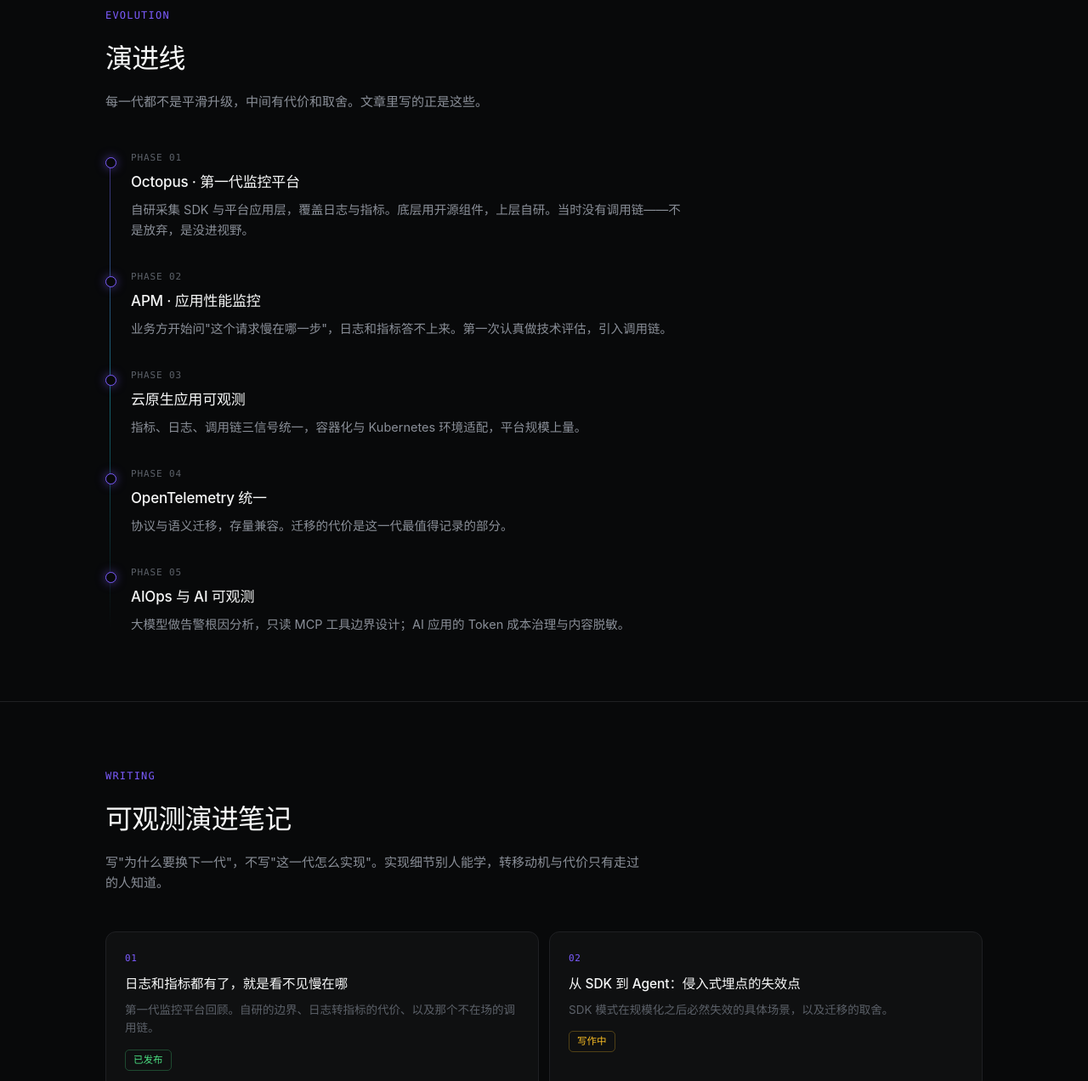
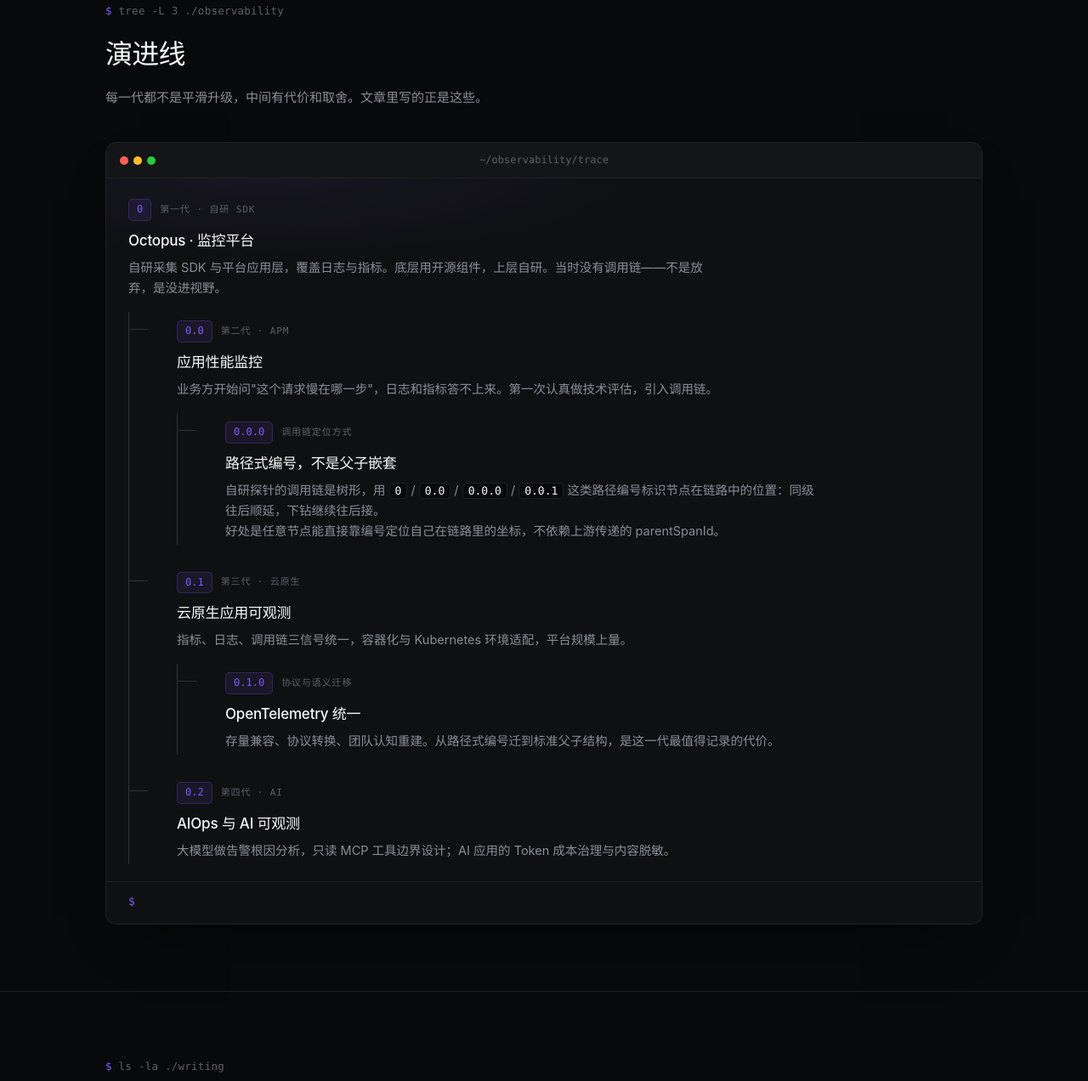
Before and after one commit to huangwenbang110-droid/huangwenbang110-droid.github.io, a plain HTML site: page index.html in a window 1280 px wide. Shown: the part 903-2175 px from the top of the page at 85% size. Drawn offline with Linux system fonts and the light colour scheme.

Commit message:
merge: 合并终端风与 Linear 风；演进线改为路径式编号树形（0 / 0.0 / 0.0.0）

```diff
--- a/index.html
+++ b/index.html
@@ -4,7 +4,7 @@
 <meta charset="UTF-8">
 <meta name="viewport" content="width=device-width, initial-scale=1.0">
 <title>云原生可观测 · 从自研 SDK 到 AI 可观测</title>
-<meta name="description" content="七年走过可观测四代演进：自研 SDK、Agent 架构、OpenTelemetry 统一、AIOps 与 AI 可观测。">
+<meta name="description" content="七年走过可观测体系四代演进：自研 SDK、Agent 架构、OpenTelemetry 统一、AIOps 与 AI 可观测。">
 <style>
   :root {
     --bg: #08090a;
@@ -17,6 +17,7 @@
     --text-3: #5c6169;
     --accent: #7c5cff;
     --accent-2: #22d3ee;
+    --green: #4ade80;
     --sans: "Inter", -apple-system, BlinkMacSystemFont, "Segoe UI", "PingFang SC", "Microsoft YaHei", sans-serif;
     --mono: ui-monospace, SFMono-Regular, "SF Mono", Menlo, Consolas, monospace;
   }
@@ -34,6 +35,8 @@
   a { color: inherit; text-decoration: none; }
   .wrap { max-width: 1080px; margin: 0 auto; padding: 0 24px; }
 
+  @keyframes blink { 0%, 49% { opacity: 1; } 50%, 100% { opacity: 0; } }
+
   /* nav */
   nav {
     position: sticky; top: 0; z-index: 100;
@@ -43,14 +46,15 @@
   }
   .nav-inner { display: flex; align-items: center; justify-content: space-between; height: 60px; }
   .brand { font-size: 15px; font-weight: 500; letter-spacing: -0.01em; display: flex; align-items: center; gap: 9px; }
+  .brand-path { font-family: var(--mono); font-size: 12px; color: var(--text-3); font-weight: 400; }
   .dot { width: 7px; height: 7px; border-radius: 50%; background: var(--accent); box-shadow: 0 0 10px var(--accent); }
   .nav-links { display: flex; gap: 28px; font-size: 14px; color: var(--text-2); }
   .nav-links a { transition: color .18s; }
   .nav-links a:hover { color: var(--text); }
-  @media (max-width: 700px) { .nav-links { display: none; } }
+  @media (max-width: 700px) { .nav-links { display: none; } .brand-path { display: none; } }
 
   /* hero */
-  header { padding: 120px 0 90px; position: relative; }
+  header { padding: 116px 0 88px; position: relative; }
   header::before {
     content: ""; position: absolute; top: -120px; left: 50%; transform: translateX(-50%);
     width: 900px; height: 520px; pointer-events: none;
@@ -73,6 +77,12 @@
     background: linear-gradient(102deg, #ffffff 8%, #a78bfa 52%, #22d3ee 100%);
     -webkit-background-clip: text; background-clip: text; color: transparent;
   }
+  .caret {
+    display: inline-block; width: 3px; height: 0.78em; margin-left: 10px;
+    background: var(--accent); vertical-align: -0.04em;
+    box-shadow: 0 0 12px rgba(124,92,255,0.85);
+    animation: blink 1.1s steps(1) infinite;
+  }
   .lede { font-size: 17px; color: var(--text-2); max-width: 620px; margin-bottom: 38px; }
   .actions { display: flex; gap: 12px; flex-wrap: wrap; }
   .btn {
@@ -86,11 +96,12 @@
   .btn.primary:hover { background: #dedfe2; border-color: #dedfe2; }
 
   section { padding: 78px 0; border-top: 1px solid var(--border); }
-  .sec-head { margin-bottom: 44px; }
+  .sec-head { margin-bottom: 40px; }
   .sec-label {
-    font-family: var(--mono); font-size: 12px; color: var(--accent);
-    letter-spacing: 0.1em; text-transform: uppercase; margin-bottom: 14px;
+    font-family: var(--mono); font-size: 12.5px; color: var(--text-3);
+    letter-spacing: 0.02em; margin-bottom: 14px;
   }
+  .sec-label::before { content: "$ "; color: var(--accent); }
   h2 { font-size: clamp(1.5rem, 2.6vw, 2rem); font-weight: 500; letter-spacing: -0.025em; margin-bottom: 12px; }
   .sec-sub { color: var(--text-2); font-size: 15px; max-width: 640px; }
 
@@ -101,24 +112,70 @@
   .metric .l { font-size: 13px; color: var(--text-3); }
   @media (max-width: 700px) { .metrics { grid-template-columns: 1fr; } }
 
-  /* timeline */
-  .tl { position: relative; padding-left: 30px; }
-  .tl::before {
-    content: ""; position: absolute; left: 5px; top: 8px; bottom: 8px; width: 1px;
-    background: linear-gradient(to bottom, var(--accent), var(--accent-2), transparent);
-    opacity: .45;
+  /* terminal window */
+  .term {
+    border: 1px solid var(--border); border-radius: 12px; overflow: hidden;
+    background: var(--surface);
+    box-shadow: 0 30px 70px -40px rgba(0,0,0,0.9), 0 0 0 1px rgba(255,255,255,0.012) inset;
   }
-  .tl-item { position: relative; padding-bottom: 34px; }
-  .tl-item:last-child { padding-bottom: 0; }
-  .tl-item::before {
-    content: ""; position: absolute; left: -30px; top: 8px;
-    width: 11px; height: 11px; border-radius: 50%;
-    background: var(--bg); border: 1.5px solid var(--accent);
-    box-shadow: 0 0 12px rgba(124,92,255,0.55);
+  .term-bar {
+    display: flex; align-items: center; gap: 12px;
+    height: 42px; padding: 0 16px;
+    background: var(--surface-2); border-bottom: 1px solid var(--border);
   }
-  .tl-phase { font-family: var(--mono); font-size: 11px; color: var(--text-3); letter-spacing: 0.08em; }
-  .tl-title { font-size: 17px; font-weight: 500; margin: 5px 0 7px; letter-spacing: -0.01em; }
-  .tl-desc { font-size: 14.5px; color: var(--text-2); max-width: 660px; }
+  .dots { display: flex; gap: 6px; }
+  .dots i { display: block; width: 10px; height: 10px; border-radius: 50%; }
+  .dots i:nth-child(1) { background: #ff5f57; }
+  .dots i:nth-child(2) { background: #febc2e; }
+  .dots i:nth-child(3) { background: #28c840; }
+  .term-title { flex: 1; text-align: center; font-family: var(--mono); font-size: 12px; color: var(--text-3); }
+  .term-spacer { width: 42px; }
+
+  .term-body {
+    padding: 8px 0 4px;
+    background:
+      radial-gradient(620px 130px at 18% 0%, rgba(124,92,255,0.075), transparent 70%),
+      var(--surface);
+  }
+
+  /* tree */
+  .node { position: relative; padding: 16px 26px; transition: background .2s; }
+  .node:hover { background: rgba(255,255,255,0.018); }
+  .node-head { display: flex; align-items: center; gap: 10px; margin-bottom: 9px; flex-wrap: wrap; }
+  .path {
+    font-family: var(--mono); font-size: 12px; color: var(--accent);
+    background: rgba(124,92,255,0.10); border: 1px solid rgba(124,92,255,0.24);
+    padding: 2px 9px; border-radius: 5px;
+    transition: all .2s;
+  }
+  .node:hover .path { background: rgba(124,92,255,0.18); border-color: rgba(124,92,255,0.45); box-shadow: 0 0 14px -2px rgba(124,92,255,0.5); }
+  .meta { font-family: var(--mono); font-size: 11px; color: var(--text-3); letter-spacing: 0.08em; }
+  .node-title { font-size: 17px; font-weight: 500; letter-spacing: -0.012em; margin-bottom: 6px; }
+  .node-desc { font-size: 14.5px; color: var(--text-2); max-width: 700px; }
+  .node-desc code {
+    font-family: var(--mono); font-size: 13px; color: var(--text);
+    background: var(--bg); border: 1px solid var(--border);
+    padding: 1px 6px; border-radius: 4px;
+  }
+
+  .children { margin-top: 16px; padding-left: 30px; border-left: 1px solid var(--border-bright); }
+  .children > .node { padding-left: 26px; }
+  .children > .node::before {
+    content: ""; position: absolute; left: -30px; top: 26px;
+    width: 22px; height: 1px; background: var(--border-bright);
+  }
+  .children > .node:first-child { padding-top: 10px; }
+  .children > .node:first-child::before { top: 20px; }
+  .children > .node:last-child { padding-bottom: 4px; }
+  @media (max-width: 640px) { .children { padding-left: 18px; } .children > .node { padding-left: 16px; } .children > .node::before { left: -18px; width: 12px; } }
+
+  .term-foot {
+    display: flex; align-items: center; gap: 9px;
+    padding: 12px 26px 16px; font-family: var(--mono); font-size: 13px; color: var(--text-3);
+    border-top: 1px solid var(--border);
+  }
+  .ps { color: var(--accent); }
+  .cursor { display: block; width: 8px; height: 15px; background: var(--accent); opacity: .85; animation: blink 1.1s steps(1) infinite; }
 
   /* cards */
   .grid { display: grid; grid-template-columns: repeat(2, 1fr); gap: 12px; }
@@ -132,7 +189,7 @@
   .card h3 { font-size: 15.5px; font-weight: 500; margin-bottom: 8px; line-height: 1.45; letter-spacing: -0.005em; }
   .card p { font-size: 13.5px; color: var(--text-3); line-height: 1.6; }
   .card .status { display: inline-block; margin-top: 14px; font-size: 11.5px; font-family: var(--mono); color: var(--text-3); border: 1px solid var(--border); padding: 2px 9px; border-radius: 5px; }
-  .card .status.done { color: #4ade80; border-color: rgba(74,222,128,0.28); }
+  .card .status.done { color: var(--green); border-color: rgba(74,222,128,0.28); }
   .card .status.wip { color: #fbbf24; border-color: rgba(251,191,36,0.28); }
 
   /* project */
@@ -140,7 +197,8 @@
   .proj:hover { border-color: var(--border-bright); }
   .proj-top { display: flex; align-items: center; gap: 12px; margin-bottom: 16px; flex-wrap: wrap; }
   .proj-name { font-family: var(--mono); font-size: 15px; color: var(--text); }
-  .proj-desc { color: var(--text-2); font-size: 14.5px; margin-bottom: 20px; max-width: 660px; }
+  .proj-name::before { content: "$ "; color: var(--accent); }
+  .proj-desc { color: var(--text-2); font-size: 14.5px; margin-bottom: 20px; max-width: 680px; }
   .tags { display: flex; gap: 8px; flex-wrap: wrap; }
   .tag { font-size: 11.5px; font-family: var(--mono); color: var(--text-2); border: 1px solid var(--border); padding: 3px 10px; border-radius: 5px; background: var(--bg); }
 
@@ -150,14 +208,14 @@
 
   .reveal { opacity: 0; transform: translateY(18px); transition: opacity .7s cubic-bezier(.16,1,.3,1), transform .7s cubic-bezier(.16,1,.3,1); }
   .reveal.in { opacity: 1; transform: none; }
-  @media (prefers-reduced-motion: reduce) { .reveal { opacity: 1; transform: none; transition: none; } }
+  @media (prefers-reduced-motion: reduce) { .reveal { opacity: 1; transform: none; transition: none; } .caret, .cursor { animation: none; } }
 </style>
 </head>
 <body>
 
 <nav>
   <div class="wrap nav-inner">
-    <div class="brand"><span class="dot"></span>云原生可观测</div>
+    <div class="brand"><span class="dot"></span>云原生可观测 <span class="brand-path">~/observability</span></div>
     <div class="nav-links">
       <a href="#evolution">演进线</a>
       <a href="#writing">文章</a>
@@ -170,7 +228,7 @@
 <header>
   <div class="wrap">
     <div class="chip"><span>·</span> 2019 — 至今 · 四代演进</div>
-    <h1>从自研 SDK 到<br><span class="grad">AI 可观测</span></h1>
+    <h1>从自研 SDK 到<br><span class="grad">AI 可观测</span><span class="caret"></span></h1>
     <p class="lede">
       七年间完整走过可观测体系的四代演进：自研 SDK、Agent 架构、OpenTelemetry 统一、AIOps 与 AI 可观测。
       在数百应用、数千业务单元、数万节点的规模上做过完整落地。
@@ -191,36 +249,65 @@
 <section id="evolution">
   <div class="wrap">
     <div class="sec-head reveal">
-      <div class="sec-label">Evolution</div>
+      <div class="sec-label">tree -L 3 ./observability</div>
       <h2>演进线</h2>
       <p class="sec-sub">每一代都不是平滑升级，中间有代价和取舍。文章里写的正是这些。</p>
     </div>
-    <div class="tl">
-      <div class="tl-item reveal">
-        <div class="tl-phase">PHASE 01</div>
-        <div class="tl-title">Octopus · 第一代监控平台</div>
-        <div class="tl-desc">自研采集 SDK 与平台应用层，覆盖日志与指标。底层用开源组件，上层自研。当时没有调用链——不是放弃，是没进视野。</div>
+
+    <div class="term reveal">
+      <div class="term-bar">
+        <span class="dots"><i></i><i></i><i></i></span>
+        <span class="term-title">~/observability/trace</span>
+        <span class="term-spacer"></span>
       </div>
-      <div class="tl-item reveal">
-        <div class="tl-phase">PHASE 02</div>
-        <div class="tl-title">APM · 应用性能监控</div>
-        <div class="tl-desc">业务方开始问"这个请求慢在哪一步"，日志和指标答不上来。第一次认真做技术评估，引入调用链。</div>
+      <div class="term-body">
+
+        <div class="node">
+          <div class="node-head"><code class="path">0</code><span class="meta">第一代 · 自研 SDK</span></div>
+          <div class="node-title">Octopus · 监控平台</div>
+          <div class="node-desc">自研采集 SDK 与平台应用层，覆盖日志与指标。底层用开源组件，上层自研。当时没有调用链——不是放弃，是没进视野。</div>
+
+          <div class="children">
+
+            <div class="node">
+              <div class="node-head"><code class="path">0.0</code><span class="meta">第二代 · APM</span></div>
+              <div class="node-title">应用性能监控</div>
+              <div class="node-desc">业务方开始问"这个请求慢在哪一步"，日志和指标答不上来。第一次认真做技术评估，引入调用链。</div>
+
+              <div class="children">
+                <div class="node">
+                  <div class="node-head"><code class="path">0.0.0</code><span class="meta">调用链定位方式</span></div>
+                  <div class="node-title">路径式编号，不是父子嵌套</div>
+                  <div class="node-desc">自研探针的调用链是树形，用 <code>0</code> / <code>0.0</code> / <code>0.0.0</code> / <code>0.0.1</code> 这类路径编号标识节点在链路中的位置：同级往后顺延，下钻继续往后接。<br>好处是任意节点能直接靠编号定位自己在链路里的坐标，不依赖上游传递的 parentSpanId。</div>
+                </div>
+              </div>
+            </div>
+
+            <div class="node">
+              <div class="node-head"><code class="path">0.1</code><span class="meta">第三代 · 云原生</span></div>
+              <div class="node-title">云原生应用可观测</div>
+              <div class="node-desc">指标、日志、调用链三信号统一，容器化与 Kubernetes 环境适配，平台规模上量。</div>
+
+              <div class="children">
+                <div class="node">
+                  <div class="node-head"><code class="path">0.1.0</code><span class="meta">协议与语义迁移</span></div>
+                  <div class="node-title">OpenTelemetry 统一</div>
+                  <div class="node-desc">存量兼容、协议转换、团队认知重建。从路径式编号迁到标准父子结构，是这一代最值得记录的代价。</div>
+                </div>
+              </div>
+            </div>
+
+            <div class="node">
+              <div class="node-head"><code class="path">0.2</code><span class="meta">第四代 · AI</span></div>
+              <div class="node-title">AIOps 与 AI 可观测</div>
+              <div class="node-desc">大模型做告警根因分析，只读 MCP 工具边界设计；AI 应用的 Token 成本治理与内容脱敏。</div>
+            </div>
+
+          </div>
+        </div>
+
       </div>
-      <div class="tl-item reveal">
-        <div class="tl-phase">PHASE 03</div>
-        <div class="tl-title">云原生应用可观测</div>
-        <div class="tl-desc">指标、日志、调用链三信号统一，容器化与 Kubernetes 环境适配，平台规模上量。</div>
-      </div>
-      <div class="tl-item reveal">
-        <div class="tl-phase">PHASE 04</div>
-        <div class="tl-title">OpenTelemetry 统一</div>
-        <div class="tl-desc">协议与语义迁移，存量兼容。迁移的代价是这一代最值得记录的部分。</div>
-      </div>
-      <div class="tl-item reveal">
-        <div class="tl-phase">PHASE 05</div>
-        <div class="tl-title">AIOps 与 AI 可观测</div>
-        <div class="tl-desc">大模型做告警根因分析，只读 MCP 工具边界设计；AI 应用的 Token 成本治理与内容脱敏。</div>
-      </div>
+      <div class="term-foot"><span class="ps">$</span><span class="cursor"></span></div>
     </div>
   </div>
 </section>
@@ -228,7 +315,7 @@
 <section id="writing">
   <div class="wrap">
     <div class="sec-head reveal">
-      <div class="sec-label">Writing</div>
+      <div class="sec-label">ls -la ./writing</div>
       <h2>可观测演进笔记</h2>
       <p class="sec-sub">写"为什么要换下一代"，不写"这一代怎么实现"。实现细节别人能学，转移动机与代价只有走过的人知道。</p>
     </div>
@@ -288,7 +375,7 @@
 <section id="projects">
   <div class="wrap">
     <div class="sec-head reveal">
-      <div class="sec-label">Open source</div>
+      <div class="sec-label">gh repo view ai-observability-guard</div>
       <h2>开源项目</h2>
       <p class="sec-sub">文章讲"为什么"，项目证明"做得出"。</p>
     </div>
```
